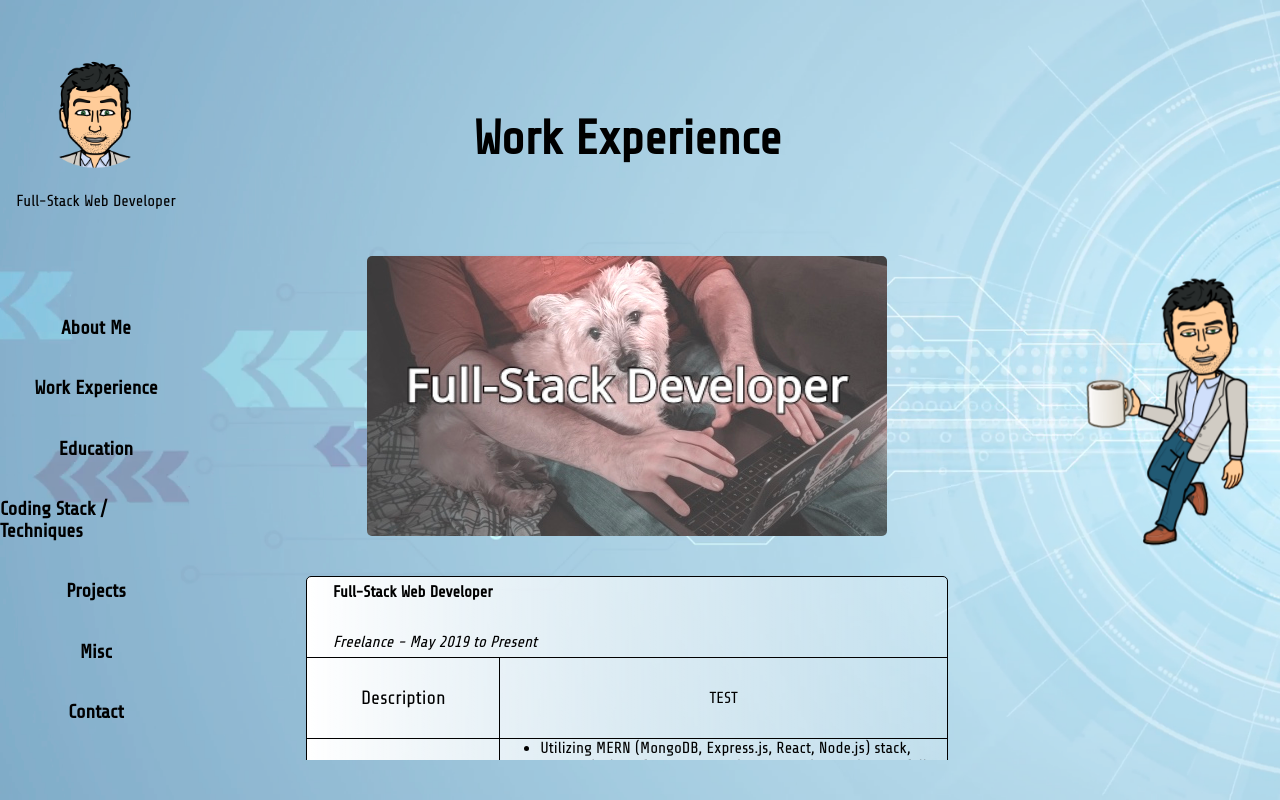
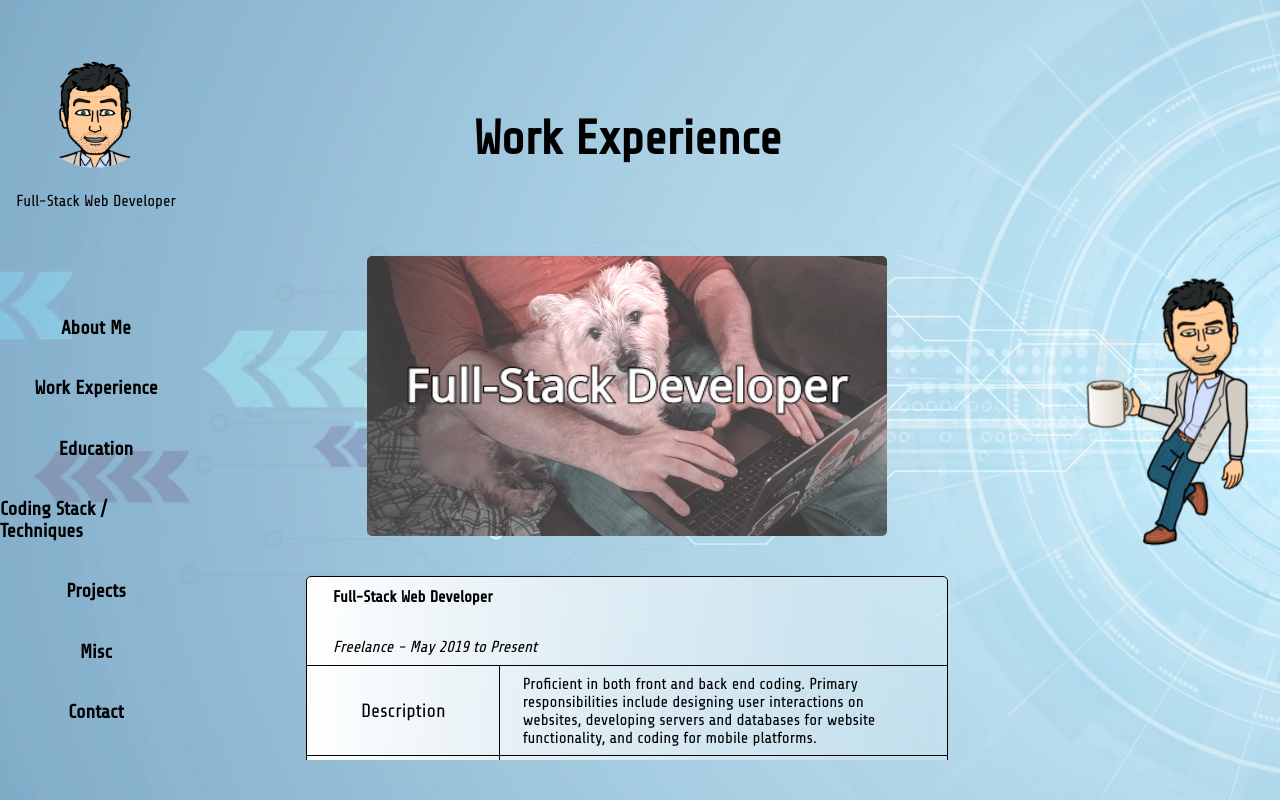
Before and after one commit to cbrindle/resume-page, a React (Create React App) app in the folder front-end/: page /work-experience in a window 1280 px wide. Both pictures are taken after a click on the picture 627 px from the left and 396 px from the top of the page. Built offline with nearby package versions, Linux system fonts and the light colour scheme.

Commit message:
Added description to Freelance job in WoekExp component.

```diff
--- a/front-end/src/components/WorkExp/Freelance.js
+++ b/front-end/src/components/WorkExp/Freelance.js
@@ -14,7 +14,7 @@ export default class Freelance extends Component {
                     <p>Description</p>
                 </div>
                 <div style={styles.descriptionRight}>
-                    <p>TEST</p>
+                    <p>Proficient in both front and back end coding. Primary responsibilities include designing user interactions on websites, developing servers and databases for website functionality, and coding for mobile platforms.</p>
                 </div>
                 <div style={styles.duties}>
                     <p>Duties</p>
@@ -75,7 +75,8 @@ const styles = {
         gridArea: '2 / 2 / span 1 / span 1',
         borderBottom: '1px solid black',
         borderLeft: '1px solid black',
-        borderTop: '1px solid black'
+        borderTop: '1px solid black',
+        padding: '0 5% 0 5%'
     },
     duties: {
         display: 'flex',
```
